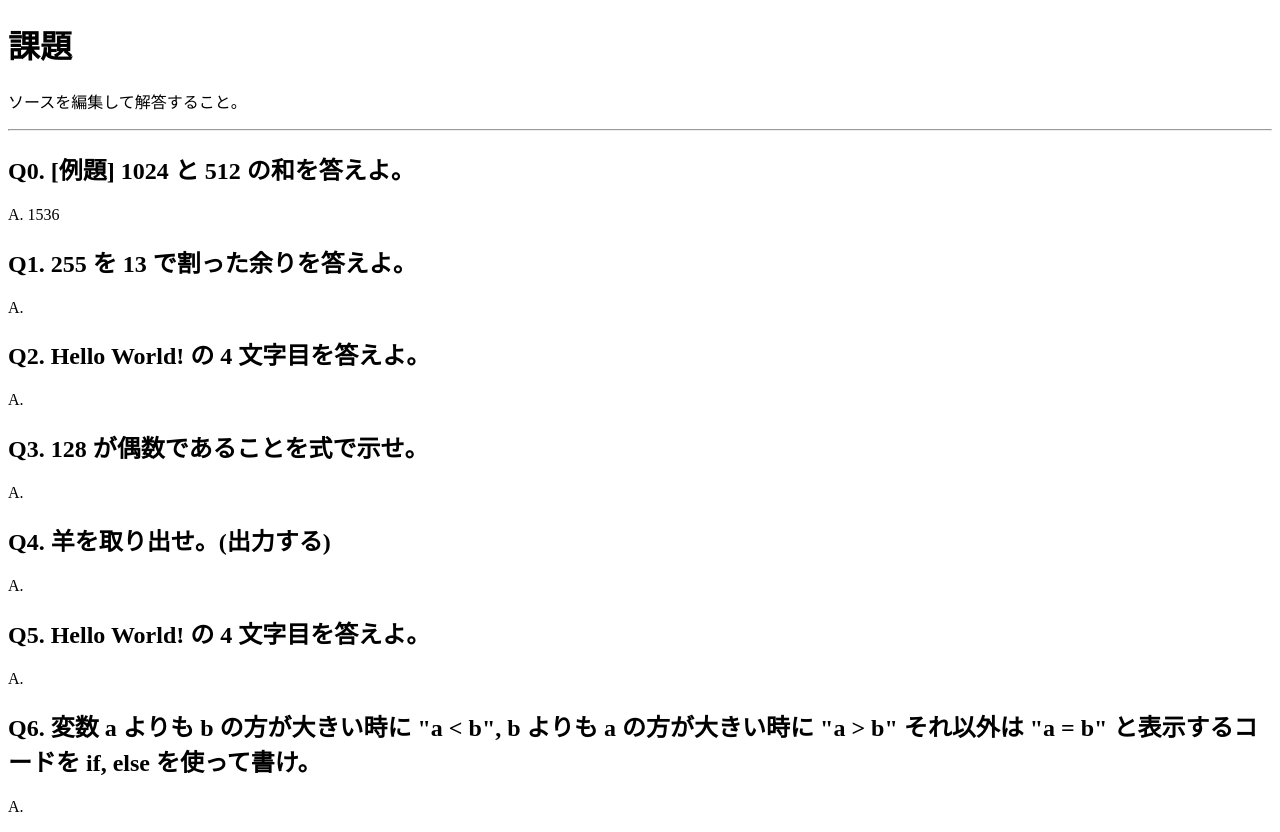
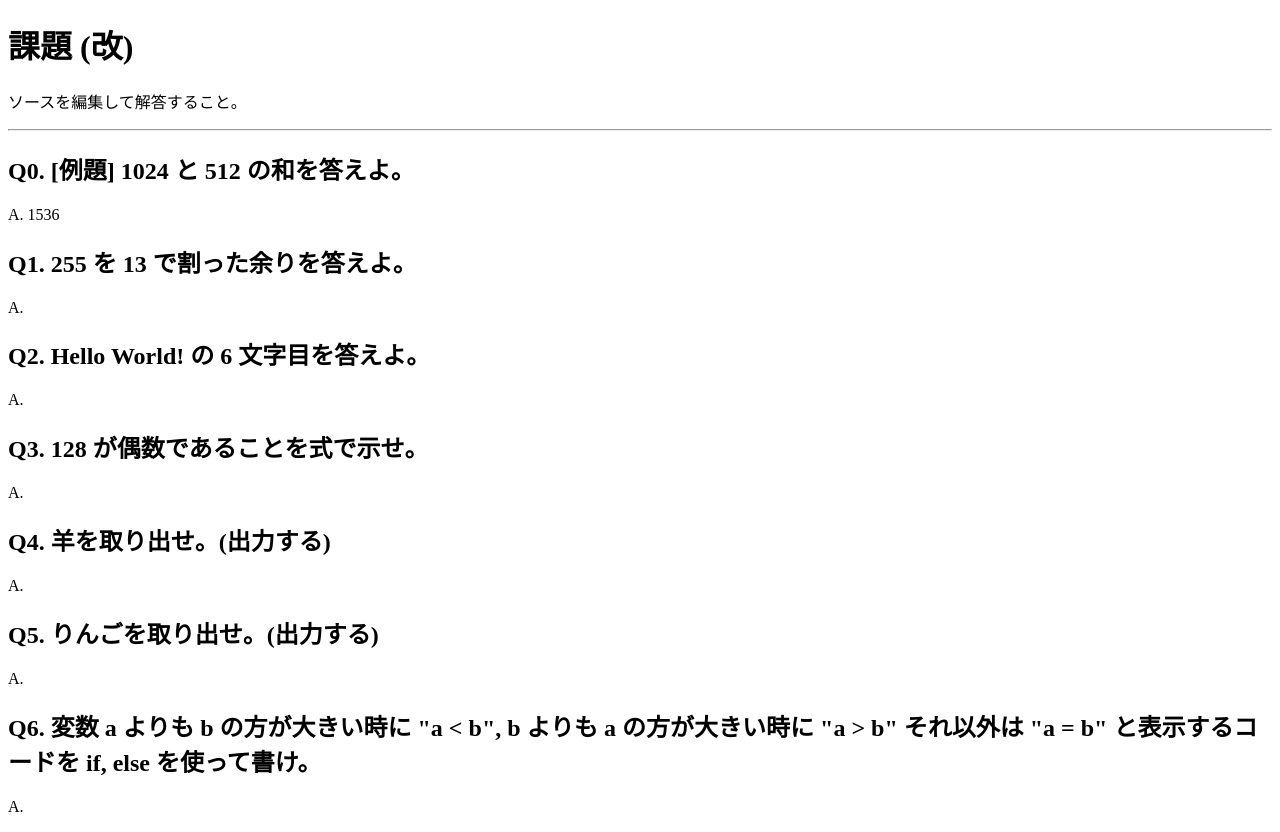
Before and after one commit to densan/densan.info-network-course, a plain HTML site: page JavaScript/01/network-08.html in a window 1280 px wide. Drawn offline with Linux system fonts and the light colour scheme.

Commit message:
fix task JavaScript/01

```diff
--- a/JavaScript/01/network-08.html
+++ b/JavaScript/01/network-08.html
@@ -5,7 +5,7 @@
   <title>JavaScript</title>
 </head>
 <body>
-  <h1>課題</h1>
+  <h1>課題 (改)</h1>
   <p>ソースを編集して解答すること。</p>
   <hr>
 
@@ -31,7 +31,7 @@
     </script>
   </p>
 
-  <h2>Q2. Hello World! の 4 文字目を答えよ。</h2>
+  <h2>Q2. Hello World! の 6 文字目を答えよ。</h2>
   <p>A.
     <script>
       // String の問題
@@ -59,11 +59,14 @@
     </script>
   </p>
 
-  <h2>Q5. Hello World! の 4 文字目を答えよ。</h2>
+  <h2>Q5. りんごを取り出せ。(出力する)</h2>
   <p>A.
     <script>
       // Object の問題
-      var hello = "Hello World!";
+      var obj = {
+        animals: arr,
+        fruits: ["いちご", "みかん", "りんご", "なし"]
+      };
 
       document.write(/*このコメントを削除して、コードを入力する*/);
     </script>
```
